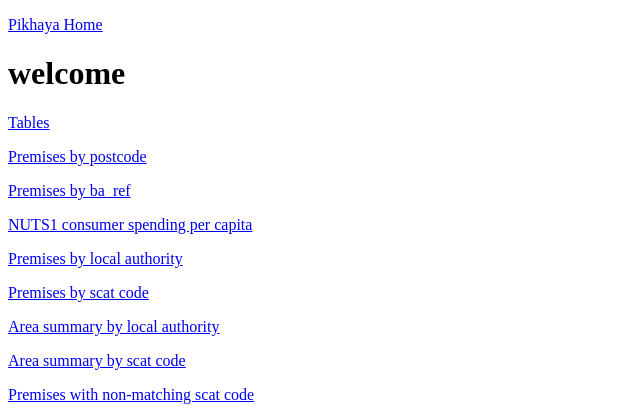
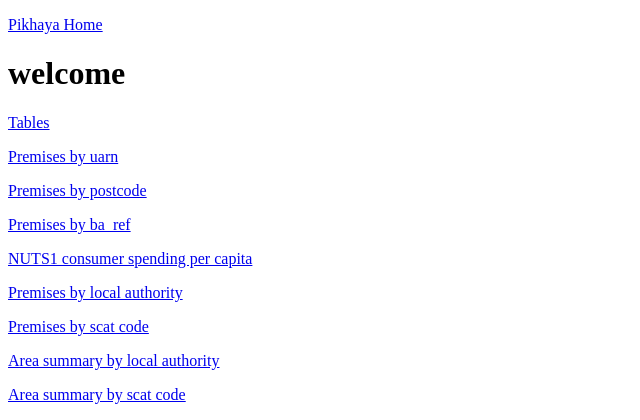
Before and after one commit to tobes/munge, a Flask app: page / in a window 1280 px wide. Shown: the top 420 px of the page, without its empty margins (0-640 px from the left). Run offline with Flask 2, Linux system fonts and the light colour scheme; parts of the project's set-up code (start-up, migrations or seed data) failed here and were passed over.

Commit message:
add uarn search

```diff
--- a/munge/app.py
+++ b/munge/app.py
@@ -387,6 +387,23 @@ def premises(uarn):
     return render_template('premises.html', output=output)
 
 
+@app.route('/premises/')
+def premises_search():
+    uarn = request.args.get('uarn')
+    if uarn:
+        data = {'uarn': uarn.strip()}
+        sql = '''
+        SELECT uarn
+        FROM vao_list
+        WHERE uarn = :uarn
+        '''
+        results = run_sql(sql, data)
+        for result in results:
+            return redirect(url_for('premises', uarn=uarn))
+
+    return render_template('uarn.html', uarn=uarn)
+
+
 @app.route('/ba_ref/')
 def ba_ref_premises():
     ba_ref = request.args.get('ba_ref')
--- a/munge/templates/home.html
+++ b/munge/templates/home.html
@@ -5,6 +5,7 @@
 {% block content %}
 <h1>welcome</h1>
 <p><a href="{{ url_for('tables') }}">Tables</a></p>
+<p><a href="{{ url_for('premises_search') }}">Premises by uarn</a></p>
 <p><a href="{{ url_for('postcode_premises') }}">Premises by postcode</a></p>
 <p><a href="{{ url_for('ba_ref_premises') }}">Premises by ba_ref</a></p>
 <p><a href="{{ url_for('spending_nuts1_list') }}">NUTS1 consumer spending per capita</a></p>
```
Also changed, not shown: munge/templates/uarn.html (added, +13 -0 lines).
